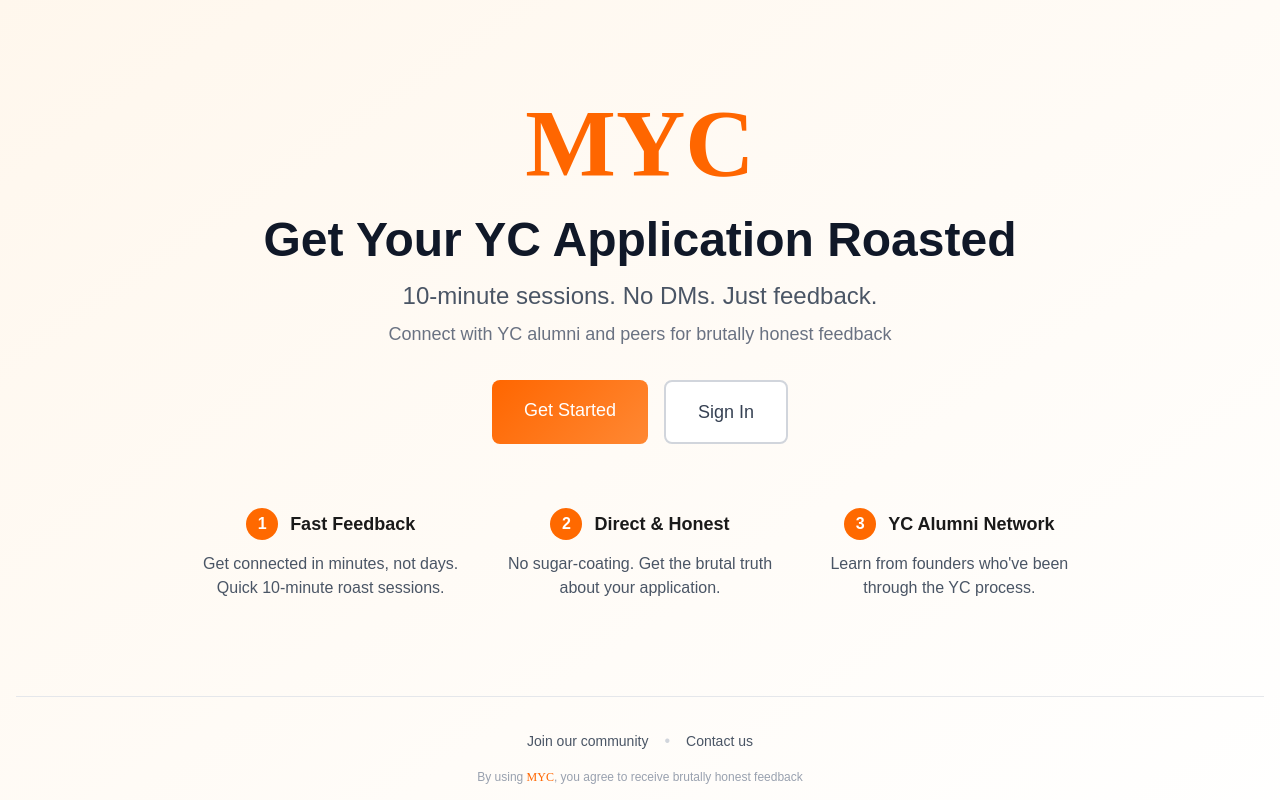
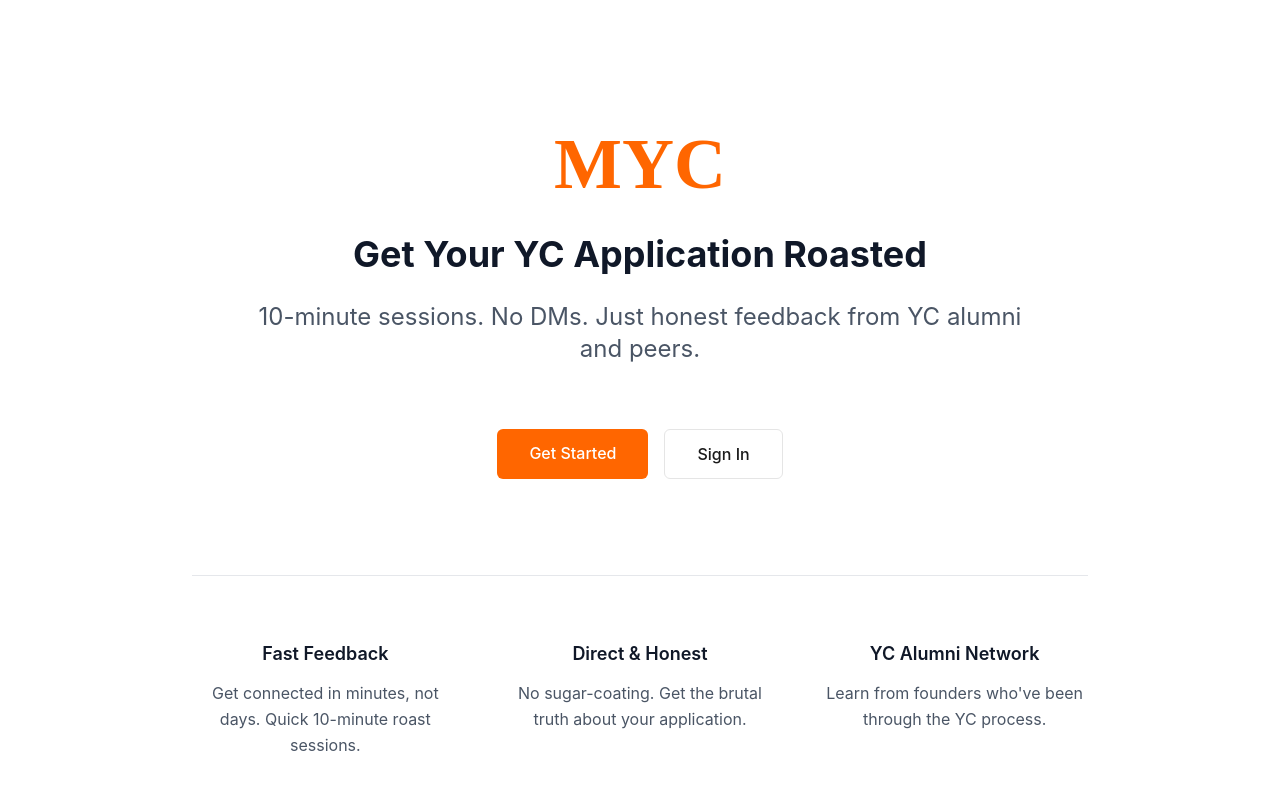
Before and after one commit to jaffarkeikei/myc, a Next.js app: page / in a window 1280 px wide. Shown: the top 800 px of the page. Built offline with nearby package versions, Linux system fonts and the light colour scheme.

Commit message:
Apply YC-style design

```diff
--- a/app/globals.css
+++ b/app/globals.css
@@ -28,16 +28,36 @@
 body {
   background: var(--background);
   color: var(--foreground);
-  font-family: Arial, Helvetica, sans-serif;
+  font-family: -apple-system, BlinkMacSystemFont, "Segoe UI", Roboto, "Helvetica Neue", Arial, sans-serif;
+  line-height: 1.6;
 }
 
 @layer utilities {
   .yc-gradient {
-    background: linear-gradient(135deg, #FF6600 0%, #FF8833 100%);
+    background: #FF6600;
   }
 
-  .roast-glow {
-    box-shadow: 0 0 20px rgba(255, 102, 0, 0.1);
+  .yc-button {
+    background: #FF6600;
+    color: white;
+    font-weight: 500;
+    transition: background 0.2s ease;
+  }
+
+  .yc-button:hover {
+    background: #E55A00;
+  }
+
+  .yc-button-secondary {
+    background: white;
+    color: #1A1A1A;
+    border: 1px solid #E5E5E5;
+    font-weight: 500;
+    transition: border-color 0.2s ease;
+  }
+
+  .yc-button-secondary:hover {
+    border-color: #666666;
   }
 
   .myc-font {
--- a/app/login/page.tsx
+++ b/app/login/page.tsx
@@ -67,7 +67,7 @@
   }
 
   return (
-    <div className="min-h-screen flex items-center justify-center bg-gradient-to-br from-orange-50 to-white p-4">
+    <div className="min-h-screen flex items-center justify-center bg-white p-4">
       <div className="w-full max-w-md">
         {/* Back Button */}
         <Link
@@ -140,7 +140,7 @@
             <button
               type="submit"
               disabled={loading}
-              className="w-full py-3 px-4 text-white font-medium rounded-lg yc-gradient hover:opacity-90 disabled:opacity-50 disabled:cursor-not-allowed transition-opacity"
+              className="w-full py-3 px-4 rounded-md yc-button disabled:opacity-50 disabled:cursor-not-allowed"
             >
               {loading ? 'Loading...' : (isSignUp ? 'Sign Up' : 'Sign In')}
             </button>
--- a/app/onboarding/page.tsx
+++ b/app/onboarding/page.tsx
@@ -96,7 +96,7 @@
   }
 
   return (
-    <div className="min-h-screen bg-gradient-to-br from-orange-50 to-white p-4">
+    <div className="min-h-screen bg-white p-4">
       <div className="max-w-2xl mx-auto pt-12">
         {/* Header */}
         <div className="text-center mb-8">
@@ -294,7 +294,7 @@
           <button
             type="submit"
             disabled={loading || !name}
-            className="w-full py-3 px-4 text-white font-medium rounded-lg yc-gradient hover:opacity-90 disabled:opacity-50 disabled:cursor-not-allowed transition-opacity"
+            className="w-full py-3 px-4 rounded-md yc-button disabled:opacity-50 disabled:cursor-not-allowed"
           >
             {loading ? 'Setting up...' : `Start ${role === 'applicant' ? 'Getting' : 'Giving'} Roasts 🔥`}
           </button>
--- a/app/page.tsx
+++ b/app/page.tsx
@@ -3,77 +3,58 @@
 
 export default function Home() {
   return (
-    <div className="min-h-screen bg-gradient-to-br from-orange-50 to-white">
+    <div className="min-h-screen bg-white">
       {/* Hero Section */}
-      <div className="max-w-7xl mx-auto px-4 py-16 sm:py-24">
+      <div className="max-w-5xl mx-auto px-6 py-20 sm:py-32">
         <div className="text-center">
           {/* Logo and Title */}
-          <h1 className="text-6xl sm:text-8xl font-bold mb-6 myc-font" style={{ color: COLORS.primary }}>
+          <h1 className="text-5xl sm:text-7xl font-bold mb-8 myc-font" style={{ color: COLORS.primary }}>
             MYC
           </h1>
 
-          <h2 className="text-3xl sm:text-5xl font-bold text-gray-900 mb-4">
+          <h2 className="text-3xl sm:text-4xl font-bold text-gray-900 mb-6 leading-tight">
             Get Your YC Application Roasted
           </h2>
 
-          <p className="text-xl sm:text-2xl text-gray-600 mb-2">
-            10-minute sessions. No DMs. Just feedback.
-          </p>
-
-          <p className="text-lg text-gray-500 mb-8">
-            Connect with YC alumni and peers for brutally honest feedback
+          <p className="text-xl sm:text-2xl text-gray-600 mb-16 max-w-3xl mx-auto">
+            10-minute sessions. No DMs. Just honest feedback from YC alumni and peers.
           </p>
 
           {/* CTA Buttons */}
-          <div className="flex flex-col sm:flex-row gap-4 justify-center mb-12">
+          <div className="flex flex-col sm:flex-row gap-4 justify-center mb-24">
             <Link
               href="/login?mode=signup"
-              className="inline-block px-8 py-4 text-lg font-medium text-white rounded-lg yc-gradient hover:opacity-90 transition-opacity"
+              className="inline-block px-8 py-3 text-base yc-button rounded-md"
             >
               Get Started
             </Link>
             <Link
               href="/login"
-              className="inline-block px-8 py-4 text-lg font-medium text-gray-700 bg-white border-2 border-gray-300 rounded-lg hover:border-gray-400 transition-colors"
+              className="inline-block px-8 py-3 text-base yc-button-secondary rounded-md"
             >
               Sign In
             </Link>
           </div>
 
           {/* Features Grid */}
-          <div className="grid grid-cols-1 sm:grid-cols-3 gap-8 max-w-4xl mx-auto mt-16">
-            <div className="text-center">
-              <div className="flex items-center justify-center gap-3 mb-3">
-                <span className="flex-shrink-0 w-8 h-8 bg-orange-500 text-white rounded-full flex items-center justify-center font-bold">
-                  1
-                </span>
-                <h3 className="font-semibold text-lg">Fast Feedback</h3>
-              </div>
-              <p className="text-gray-600">
+          <div className="grid grid-cols-1 sm:grid-cols-3 gap-12 max-w-4xl mx-auto border-t border-gray-200 pt-16">
+            <div>
+              <h3 className="font-semibold text-lg mb-3 text-gray-900">Fast Feedback</h3>
+              <p className="text-gray-600 text-base leading-relaxed">
                 Get connected in minutes, not days. Quick 10-minute roast sessions.
               </p>
             </div>
 
-            <div className="text-center">
-              <div className="flex items-center justify-center gap-3 mb-3">
-                <span className="flex-shrink-0 w-8 h-8 bg-orange-500 text-white rounded-full flex items-center justify-center font-bold">
-                  2
-                </span>
-                <h3 className="font-semibold text-lg">Direct & Honest</h3>
-              </div>
-              <p className="text-gray-600">
+            <div>
+              <h3 className="font-semibold text-lg mb-3 text-gray-900">Direct & Honest</h3>
+              <p className="text-gray-600 text-base leading-relaxed">
                 No sugar-coating. Get the brutal truth about your application.
               </p>
             </div>
 
-            <div className="text-center">
-              <div className="flex items-center justify-center gap-3 mb-3">
-                <span className="flex-shrink-0 w-8 h-8 bg-orange-500 text-white rounded-full flex items-center justify-center font-bold">
-                  3
-                </span>
-                <h3 className="font-semibold text-lg">YC Alumni Network</h3>
-              </div>
-              <p className="text-gray-600">
+            <div>
+              <h3 className="font-semibold text-lg mb-3 text-gray-900">YC Alumni Network</h3>
+              <p className="text-gray-600 text-base leading-relaxed">
                 Learn from founders who've been through the YC process.
               </p>
             </div>
--- a/app/profile/page.tsx
+++ b/app/profile/page.tsx
@@ -128,7 +128,7 @@
   }
 
   return (
-    <div className="min-h-screen bg-gradient-to-br from-orange-50 to-white p-4">
+    <div className="min-h-screen bg-white p-4">
       <div className="max-w-2xl mx-auto pt-12">
         {/* Header */}
         <div className="mb-8">
@@ -342,7 +342,7 @@
           <button
             type="submit"
             disabled={saving || !name}
-            className="w-full py-3 px-4 text-white font-medium rounded-lg yc-gradient hover:opacity-90 disabled:opacity-50 disabled:cursor-not-allowed transition-opacity"
+            className="w-full py-3 px-4 rounded-md yc-button disabled:opacity-50 disabled:cursor-not-allowed"
           >
             {saving ? 'Saving...' : 'Save Changes'}
           </button>
--- a/components/RoastCard.tsx
+++ b/components/RoastCard.tsx
@@ -77,7 +77,7 @@
         <button
           onClick={() => setShowModal(true)}
           disabled={!reviewer.is_available}
-          className="w-full mt-4 py-2 px-4 text-white font-medium rounded-lg yc-gradient hover:opacity-90 disabled:opacity-50 disabled:cursor-not-allowed transition-opacity"
+          className="w-full mt-4 py-2 px-4 rounded-md yc-button disabled:opacity-50 disabled:cursor-not-allowed"
         >
           {reviewer.is_available ? 'Request Roast' : 'Currently Unavailable'}
         </button>
@@ -126,7 +126,7 @@
               <button
                 onClick={handleRequest}
                 disabled={loading}
-                className="flex-1 py-2 px-4 text-white font-medium rounded-lg yc-gradient hover:opacity-90 disabled:opacity-50 transition-opacity"
+                className="flex-1 py-2 px-4 rounded-md yc-button disabled:opacity-50"
               >
                 {loading ? 'Requesting...' : 'Send Request'}
               </button>
```
Also changed, not shown: 1 other file (tests, documents, lock files or other folders).
